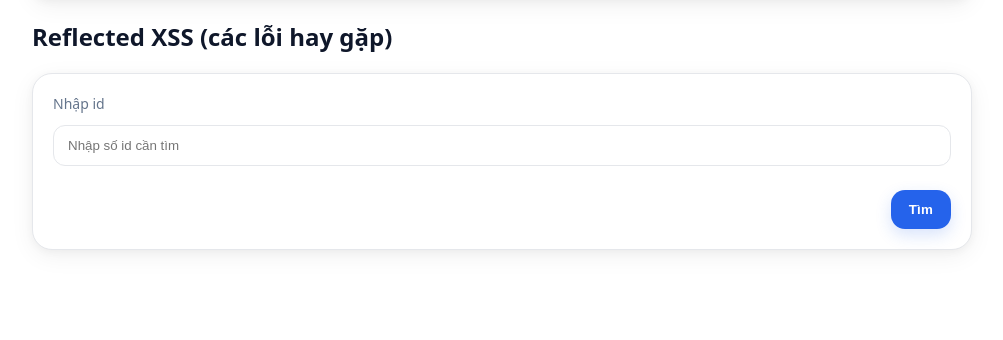
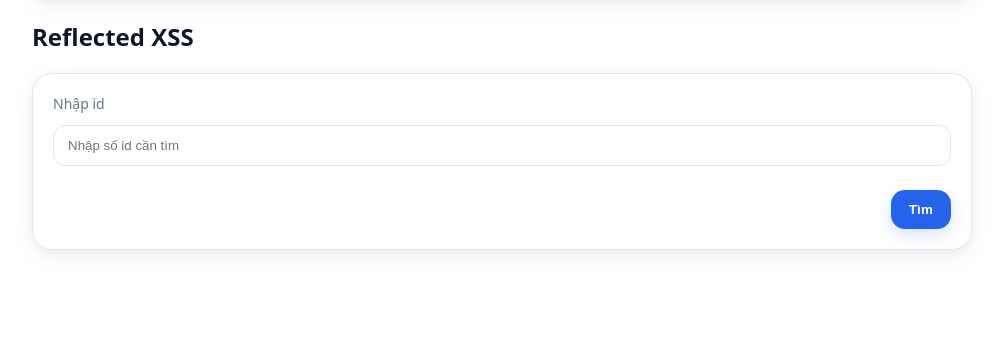
Before and after one commit to dtkien205/WebVulnerabilitiesLab, a Flask app: page / in a window 1280 px wide. Shown: the part 183-523 px from the top of the page, without its empty margins (138-1141 px from the left). Run offline with Flask 2, Linux system fonts and the light colour scheme.

Commit message:
Update index_reflected.html

```diff
--- a/xss-lab/templates/index_reflected.html
+++ b/xss-lab/templates/index_reflected.html
@@ -1,7 +1,7 @@
 {% extends "base.html" %}
 {% block content %}
 
-<h2>Reflected XSS (các lỗi hay gặp)</h2>
+<h2>Reflected XSS</h2>
 
 <form method="get" action="/" class="form">
     <div class="form-row">
@@ -31,7 +31,7 @@ Mô tả: {{ item[3] }}</pre>
 </div>
 {% elif q %}
 <div class="card">
-    <em class="muted">Hãy nhập số id để tìm</em>
+    <em class="muted">Không tìm thấy item có id = {{ q }} hoặc id không hợp lệ</em>
 </div>
 {% endif %}
 
```
